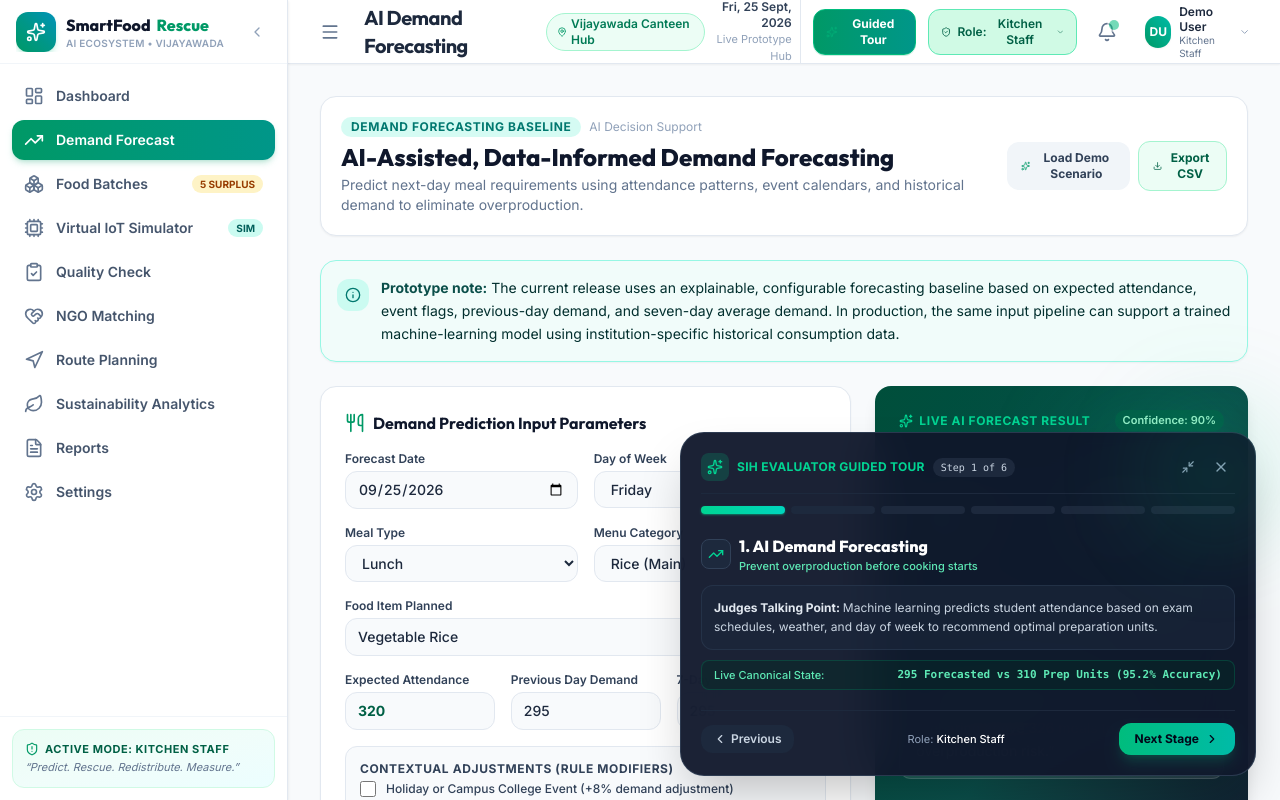
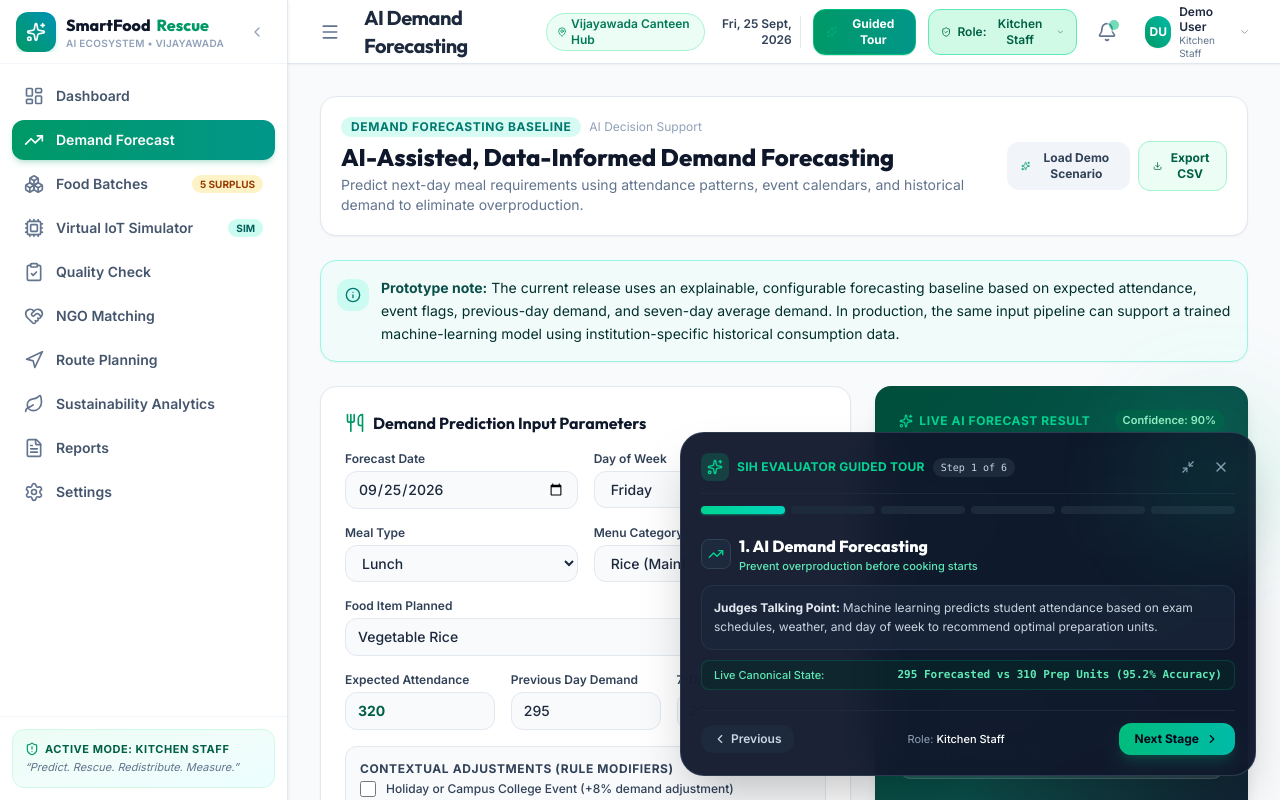
Before and after one commit to mahammedsathyala/SmartFood-Rescue-AI_SIH_2026, a React (Vite) app: page / in a window 1280 px wide. Both pictures are taken after a click on the button "SIH Walkthrough Mode". Shown: the top 800 px of the page. Built offline with nearby package versions, Linux system fonts and the light colour scheme.

Commit message:
Remove Live Prototype Hub subtitle under date display in navbar

```diff
--- a/src/components/Navbar.tsx
+++ b/src/components/Navbar.tsx
@@ -95,9 +95,8 @@ export const Navbar: React.FC<NavbarProps> = ({
       {/* Right side: Date, Role Switcher, Notifications, User Profile */}
       <div className="flex items-center gap-2 sm:gap-3">
         {/* Date Display */}
-        <div className="hidden lg:flex flex-col text-right pr-2 border-r border-slate-200">
+        <div className="hidden lg:flex items-center text-right pr-2 border-r border-slate-200">
           <span className="text-xs font-semibold text-slate-700">{formattedDate}</span>
-          <span className="text-[11px] text-slate-400">Live Prototype Hub</span>
         </div>
 
         {/* Guided Tour Trigger Button */}
```
